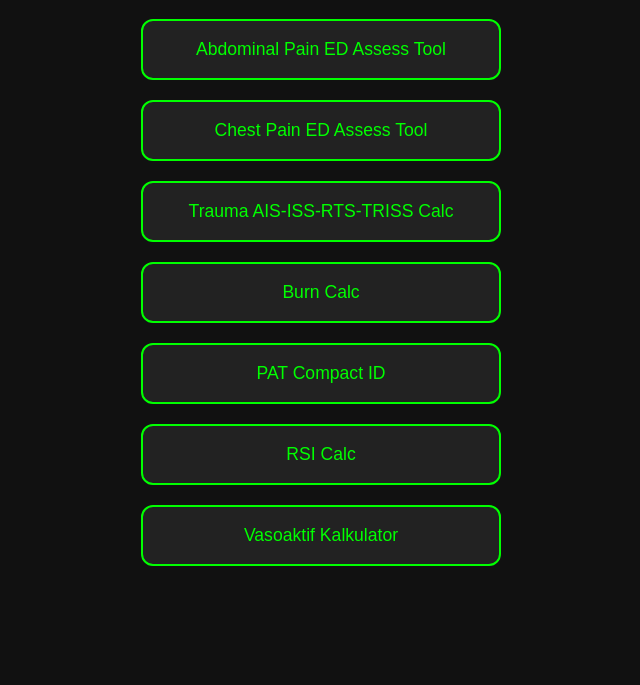
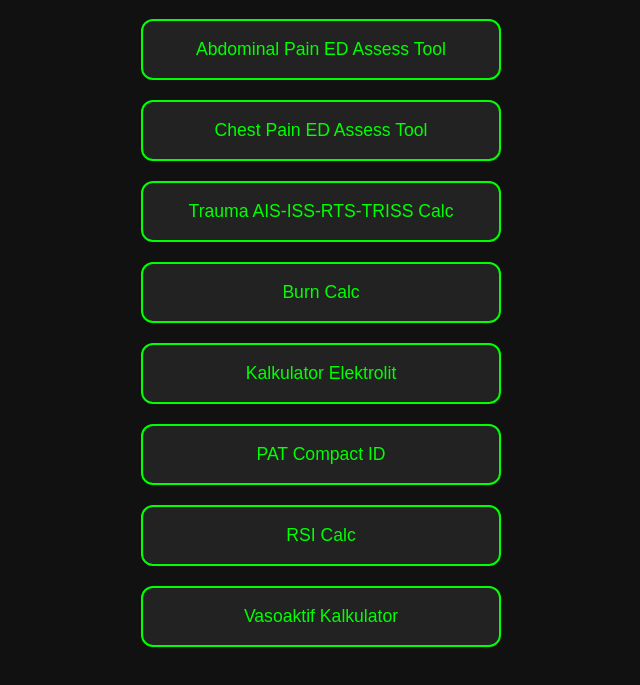
Before and after one commit to ALR-ClinicalTools/Clinical-Tools, a plain HTML site: page index.html in a window 1280 px wide. Shown: the part 93-778 px from the top of the page, without its empty margins (319-959 px from the left). Drawn offline with Linux system fonts and the light colour scheme.

Commit message:
Update index.html

```diff
--- a/index.html
+++ b/index.html
@@ -16,6 +16,7 @@ a:hover { background: #0f0; color: #111; }
 <a href="Chest%20Pain%20ED%20Assess%20Tool.html">Chest Pain ED Assess Tool</a>
 <a href="Trauma%20AIS-ISS-RTS-TRISS%20Calc.html">Trauma AIS-ISS-RTS-TRISS Calc</a>
 <a href="burn_calc_v4.html">Burn Calc</a>
+<a href="kalkulator-elektrolit-em.html">Kalkulator Elektrolit</a>
 <a href="pat_compact_id.html">PAT Compact ID</a>
 <a href="rsi_calc_v7.html">RSI Calc</a>
 <a href="vasoaktif-kalkulator-offline.html">Vasoaktif Kalkulator</a>
```
